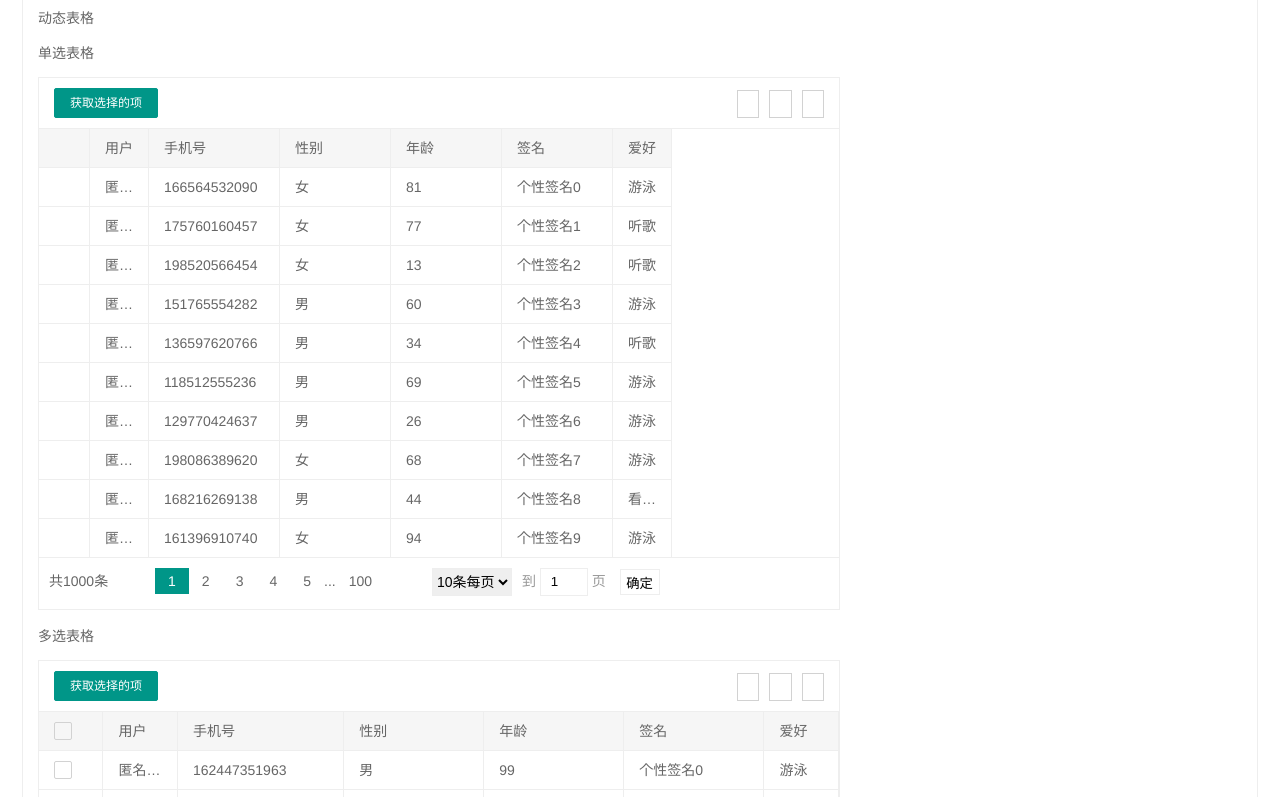
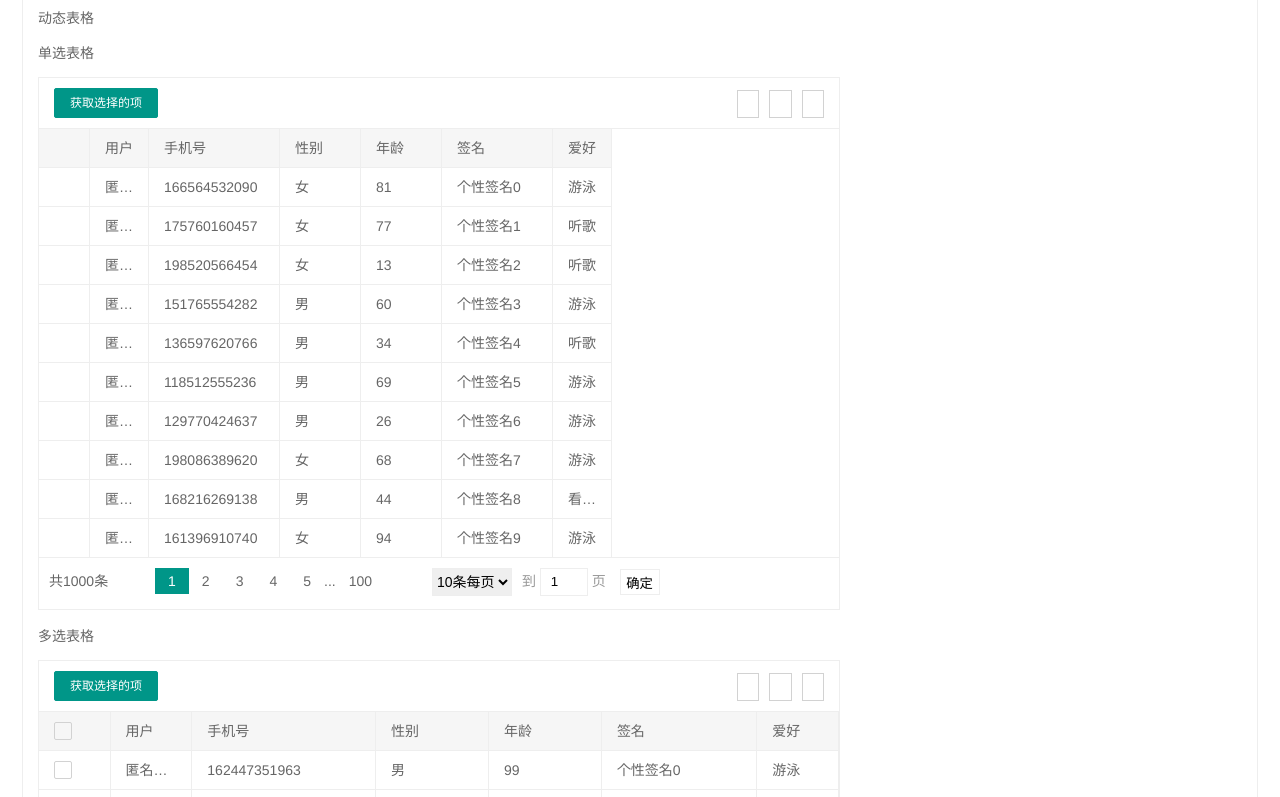
Before and after one commit to wanls4583/jy-ui, a plain HTML site: page test.html in a window 1280 px wide. Shown: the part 2080-2877 px from the top of the page. Drawn offline with Linux system fonts and the light colour scheme; a web font is replaced by a local one.

Commit message:
[master]

```diff
--- a/css/_table.scss
+++ b/css/_table.scss
@@ -263,7 +263,8 @@
             position: relative;
             // ie6下内容会溢出到旁边的td
             _width: 100%;
-            min-height: 28px;
+            height: 28px;
+            _height: 38px;
             // 定义了100%宽度后，ie6无法通过负边距延伸宽度
             // margin: -5px #{-$pd15};
             padding: 5px $pd15;
@@ -317,6 +318,7 @@
                 white-space: normal;
                 padding-top: 0;
                 padding-bottom: 0;
+                height: auto;
             }
 
             .song-form-select,
--- a/modules/table.js
+++ b/modules/table.js
@@ -549,12 +549,12 @@
                     }
                     tds = [td];
                 } else {
-                    option.$tableBody.find('tr[data-id="' + id + '"]').each(_filter);
+                    option.$tableBody.find('tr[data-id="' + id + '"]').children('td').each(_filter);
                     if (option.$fixedLeftTable) {
-                        option.$fixedLeftTable.find('tr[data-id="' + id + '"]').each(_filter);
+                        option.$fixedLeftTable.find('tr[data-id="' + id + '"]').children('td').each(_filter);
                     }
                     if (option.$fixedRightTable) {
-                        option.$fixedRightTable.find('tr[data-id="' + id + '"]').each(_filter);
+                        option.$fixedRightTable.find('tr[data-id="' + id + '"]').children('td').each(_filter);
                     }
                 }
             } else { // 编辑所有的数据
@@ -1377,12 +1377,14 @@
                 if (!$td.length || $td[0].songBindData.editing) {
                     return;
                 }
+                if ($td[0].songBindData.col.editable && $td[0].songBindData.col.field) {
                     // 先保存真在编辑中的数据
                     // var pass = option.save();
                     // if (pass && $td[0].songBindData.col.editable) {
                     //     option.edit($td[0].songBindData.id, $td[0].songBindData.col.field);
                     // }
                     option.edit($td[0].songBindData.id, $td[0].songBindData.col.field);
+                }
             });
             // 行事件
             $view.delegate('tbody tr', 'click', function () {
--- a/test.html
+++ b/test.html
@@ -401,7 +401,7 @@
             }, {
                 title: '性别',
                 field: 'sex',
-                width: 80,
+                width: 50,
                 select: [{
                     label: '男',
                     value: 1
@@ -412,7 +412,7 @@
             }, {
                 title: '年龄',
                 field: 'age',
-                width: 80
+                width: 50
             }, {
                 title: '签名',
                 field: 'sign',
@@ -468,7 +468,7 @@
             }, {
                 title: '性别',
                 field: 'sex',
-                width: 80,
+                width: 50,
                 select: [{
                     label: '男',
                     value: 1
@@ -479,7 +479,7 @@
             }, {
                 title: '年龄',
                 field: 'age',
-                width: 80
+                width: 50
             }, {
                 title: '签名',
                 field: 'sign',
@@ -538,12 +538,11 @@
                 title: '手机号',
                 field: 'phone',
                 width: 100,
-                editable: true,
-                fixed: 'left'
+                editable: true
             }, {
                 title: '性别',
                 field: 'sex',
-                width: 80,
+                width: 50,
                 select: [{
                     label: '男',
                     value: 1
@@ -558,7 +557,7 @@
             }, {
                 title: '年龄',
                 field: 'age',
-                width: 80,
+                width: 50,
                 editable: {
                     type: 'number',
                     rules: [{ type: 'number' }]
```
Also changed, not shown: css/song-ui.css, 1 other file. Lines whose indentation alone changed are shown as unchanged.
